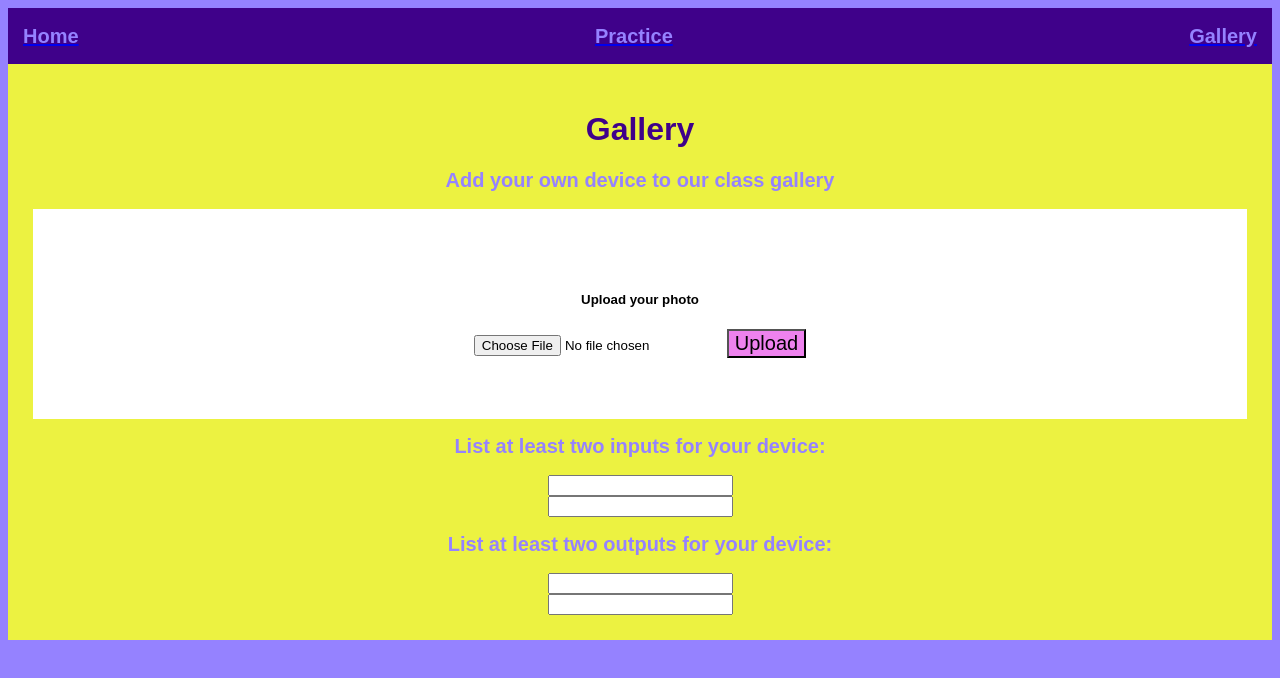
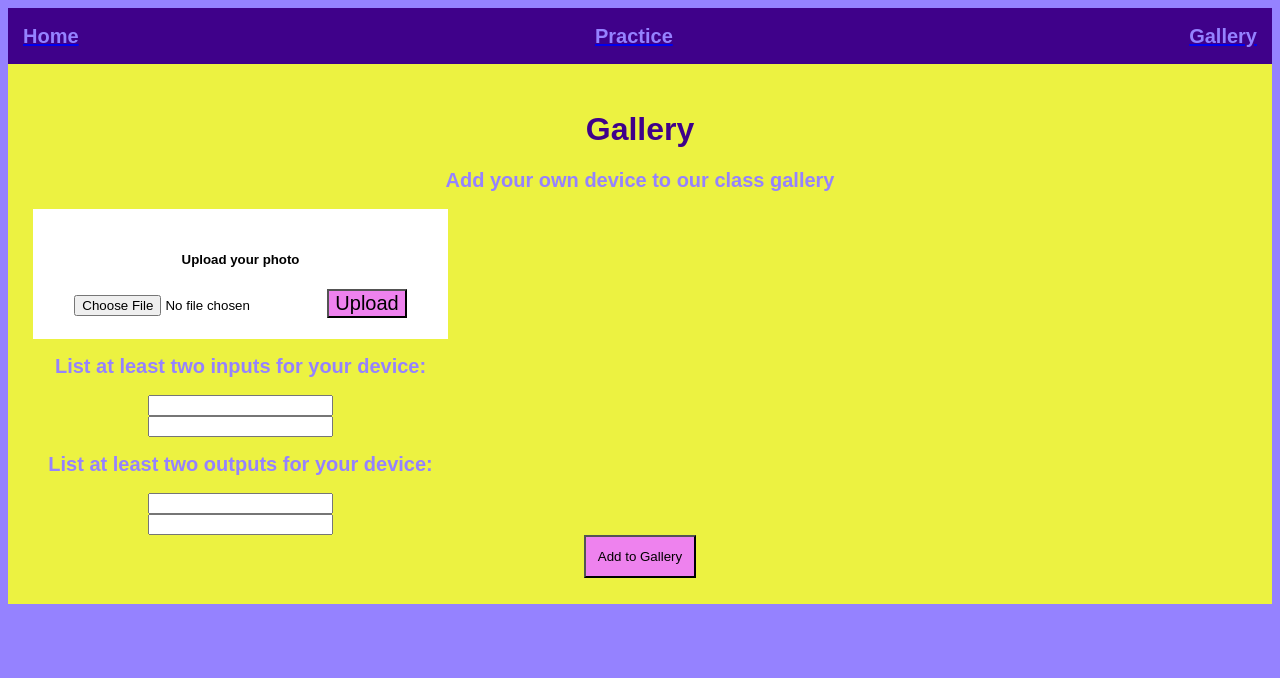
Before and after one commit to laynaoyervides/phase-2-project, a React (Create React App) app: page /gallery in a window 1280 px wide. Shown: the top 678 px of the page. Built offline with nearby package versions, Linux system fonts and the light colour scheme.

Commit message:
Adding backend for the gallery component

```diff
--- /dev/null
+++ b/gallery.json
@@ -0,0 +1,5 @@
+{
+    "gallery" : [
+
+    ]
+}
--- a/src/components/DeviceItem.js
+++ b/src/components/DeviceItem.js
@@ -1,7 +1,9 @@
 import React from "react";
 import styles from "./DeviceItem.module.css";
 
-function DeviceItem({image, inputs, outputs}){
+function DeviceItem({devices}){
+    const{id, name, inputs, outputs} = devices;
+
     return (
         <div className={styles.device_container}>
             <div className={styles.input_check}>{inputs}</div>
--- a/src/components/Gallery.js
+++ b/src/components/Gallery.js
@@ -1,10 +1,20 @@
-import React from "react";
+import React, {useState} from "react";
 import styles from "./Gallery.module.css"
 import ImagePost from "./ImagePost";
 import InputForm from "./InputForm";
 import OutputForm from "./OutputForm";
 
-function Gallery () {
+function Gallery (props) {
+    const [formData, setFormData] = useState({
+        name: "",
+        image: "",
+        inputs: [],
+        outputs: []
+    })
+
+
+
+
     return (
     <div className={styles.gallery_container}>
        <h1>Gallery</h1>
@@ -18,8 +28,10 @@ function Gallery () {
             <div className="styles.output_form">
                 <OutputForm />
             </div>
+
         </div>
     </div>
+    <button type="submit" className={styles.add2_gallery}>Add to Gallery</button>
     </div>
     );
 }
--- a/src/components/Gallery.module.css
+++ b/src/components/Gallery.module.css
@@ -4,7 +4,21 @@
     padding: 2%;
 }
 .device_container {
-    display:flexbox;
-    justify-content: space-between;
+    display:flex;
+    flex-direction: row;
 
 }
+.device_image_upload {
+    background-color: #BBE64E;
+}
+.input_form {
+    background-color: #BBE64E;
+}
+.outputform{
+    background-color: #BBE64E;
+}
+.add2_gallery {
+    background-color: violet;
+    font-family: 'Merriweather', sans-serif;
+    padding: 1%;
+}
--- a/src/components/Practice.js
+++ b/src/components/Practice.js
@@ -16,7 +16,7 @@ function Practice (){
     );
 
     const devicePractice = devices.map( (device) => (
-        <DeviceItem key={device.id} device={device.name} image={device.image} inputs={device.inputs} outputs={device.outputs}/>
+        <DeviceItem key={device.id} devices={devices} />
       ));
 
     return (
```
Also changed, not shown: db.json (renamed from public/data.json).
